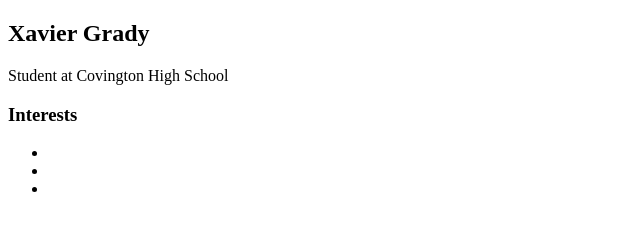
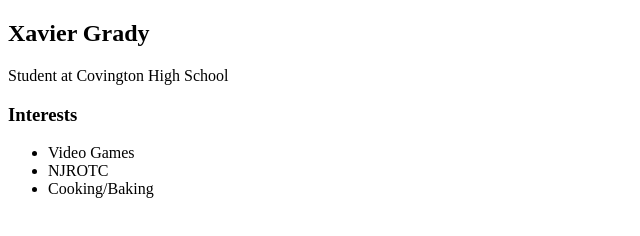
Before and after one commit to XavierxGrady/XavierxGrady.github.io, a plain HTML site: page index.html in a window 1280 px wide. Shown: the whole page, without its empty margins (0-640 px from the left). Drawn offline with Linux system fonts and the light colour scheme.

Commit message:
install projects

```diff
--- a/index.html
+++ b/index.html
@@ -25,9 +25,9 @@
                       <div>
                          <h3>Interests</h3>
                          <ul>
-                            <li> </li>
-                            <li> </li>
-                            <li> </li>
+                            <li> Video Games</li>
+                            <li>NJROTC </li>
+                            <li>Cooking/Baking </li>
                          </ul>
                      </div>
                   </div>
```
